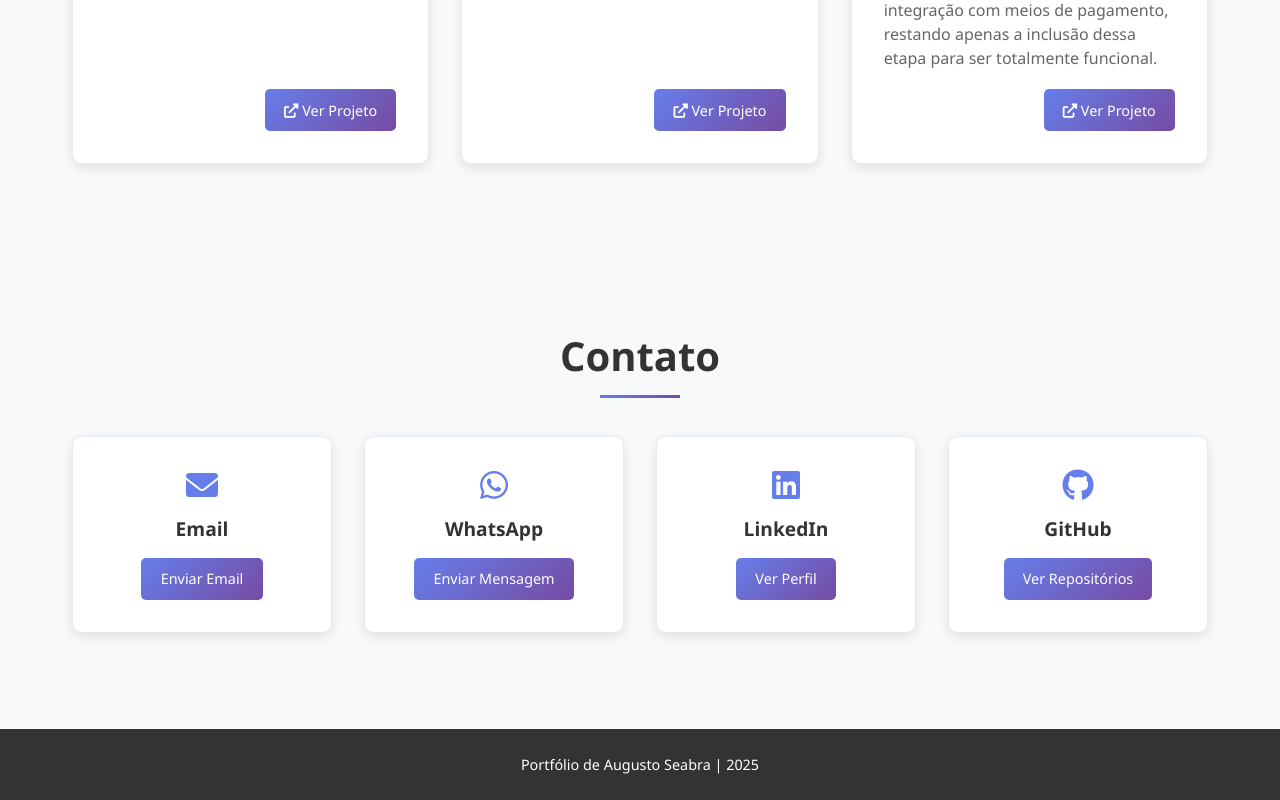
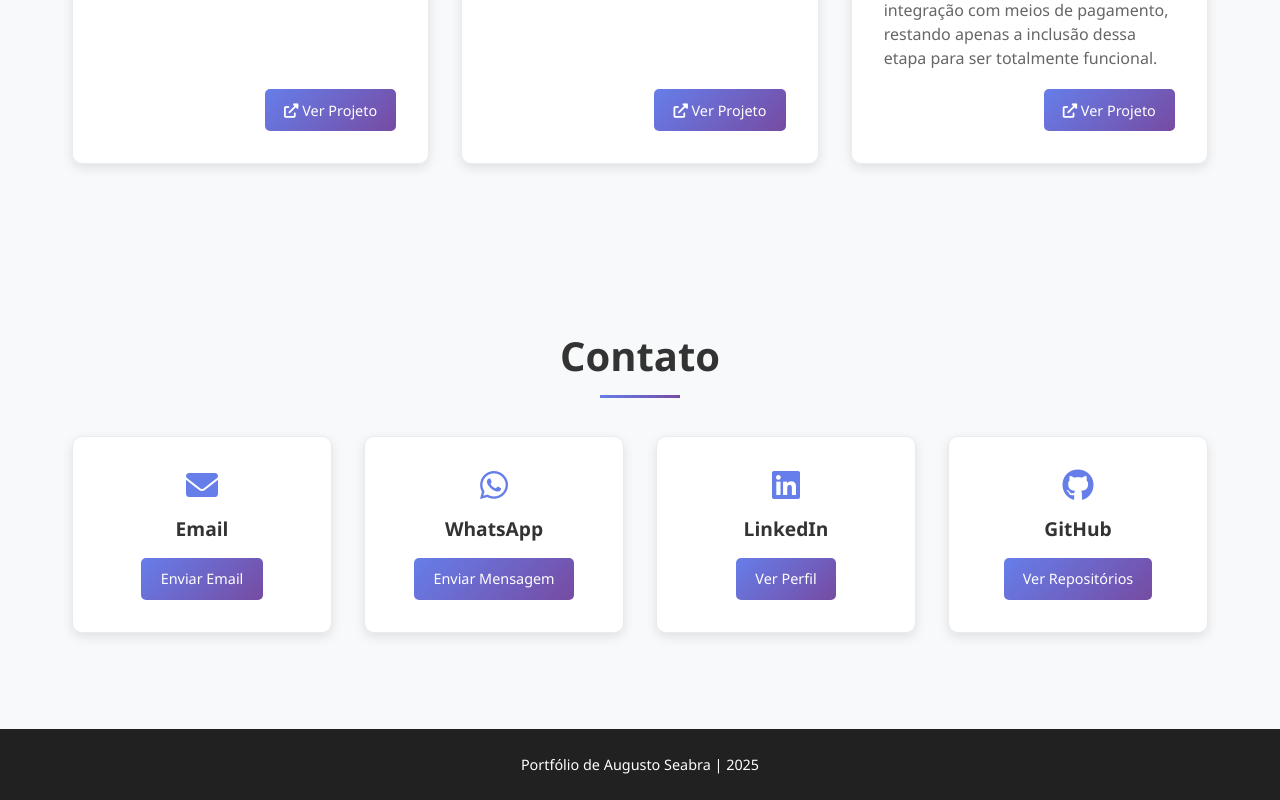
Before and after one commit to skti-dev/portfolio-vue-3, a Vue app: page / in a window 1280 px wide. Shown: the part 3339-4139 px from the top of the page. Built offline with nearby package versions, Linux system fonts and the light colour scheme.

Commit message:
feat: update footer background color for improved contrast

```diff
--- a/src/style.css
+++ b/src/style.css
@@ -426,7 +426,7 @@ body.mobile-menu-open {
 
 /* Footer */
 .footer {
-  background: #333;
+  background: #212121;
   color: white;
   text-align: center;
   padding: 1.5rem 0;
```
